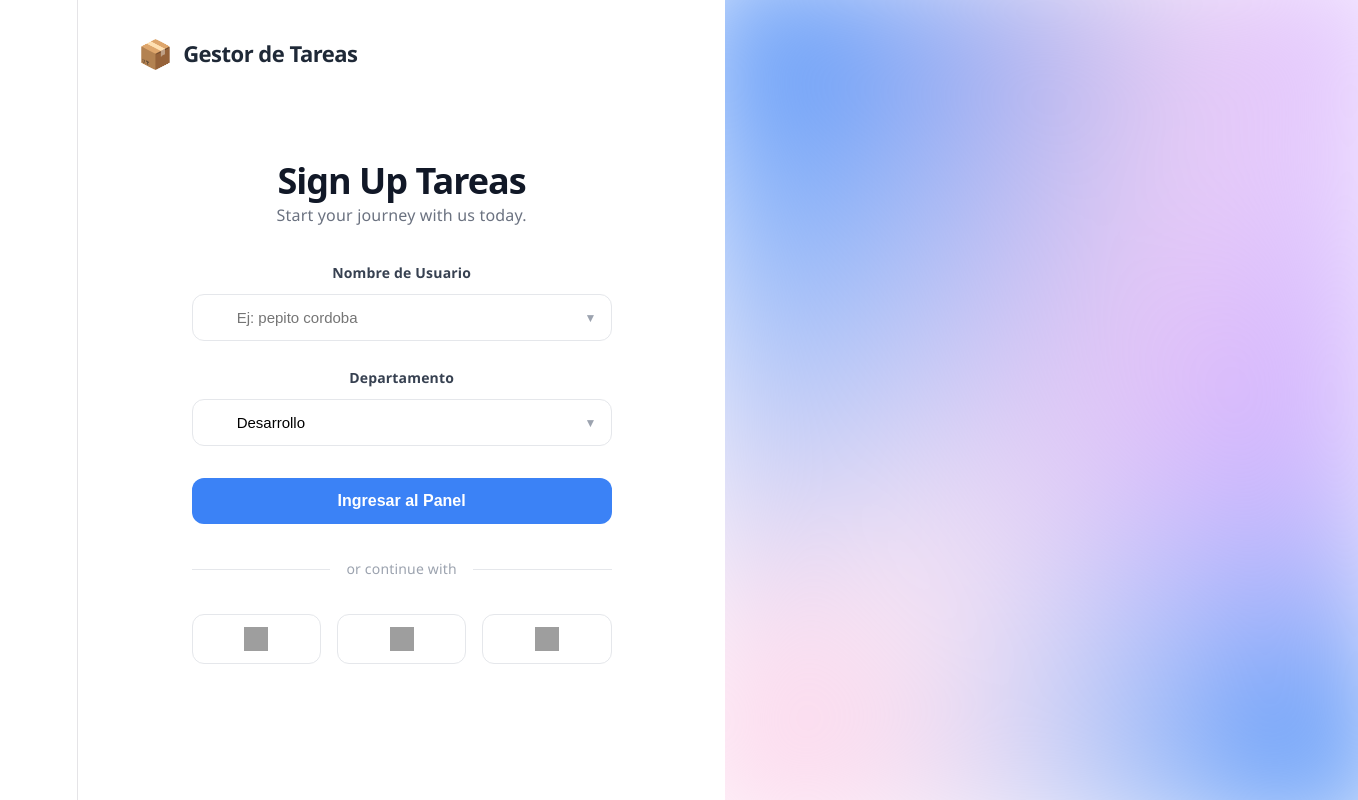
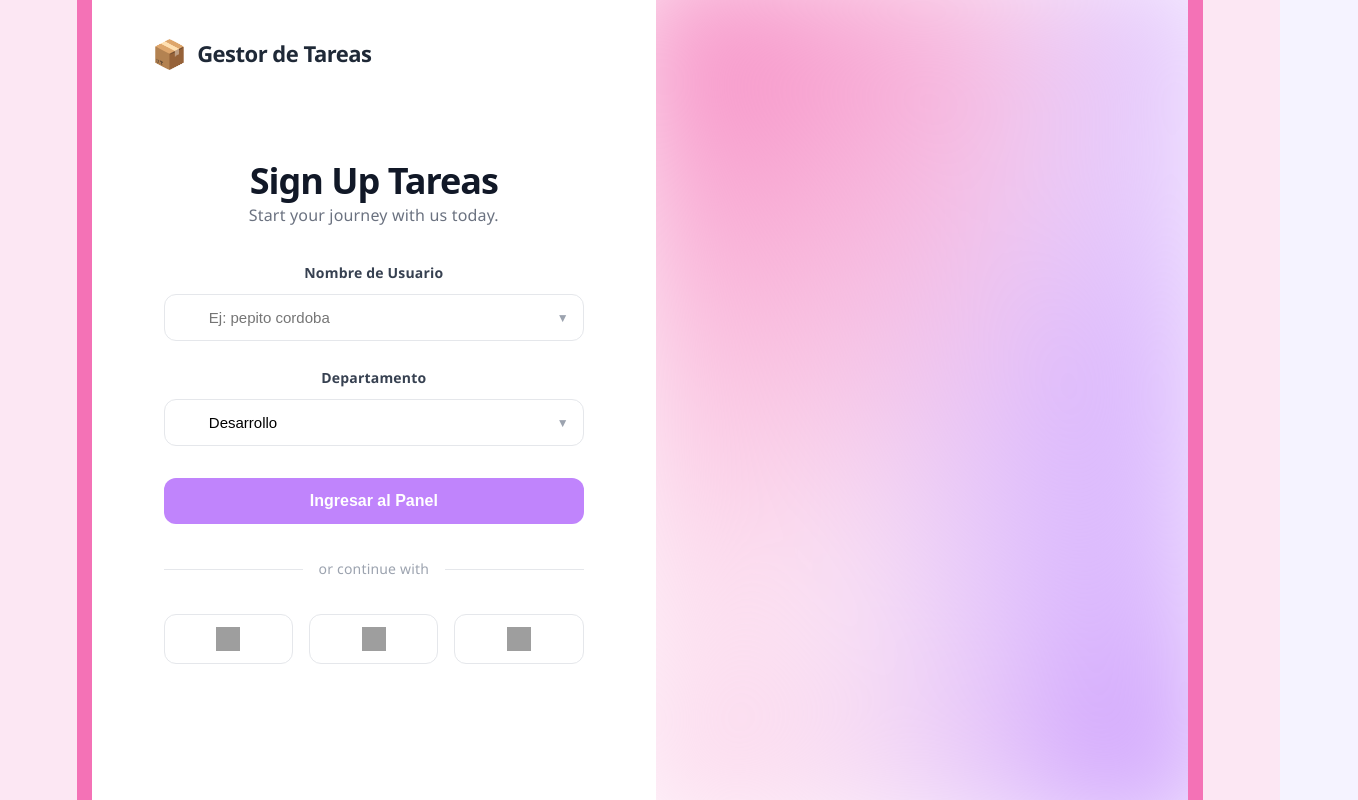
Before and after one commit to sharon-Asprilla/app-tareas-prueba-tecmica-front3, a React (Vite) app: page /login in a window 1280 px wide. Shown: the whole page, 1358 px wide, since content can reach past the window. Built offline with nearby package versions, Linux system fonts and the light colour scheme; grey boxes are pictures that could not be loaded.

Commit message:
dando colores ala aplicacion y estilos

```diff
--- a/src/index.css
+++ b/src/index.css
@@ -1,8 +1,8 @@
 :root {
   --text: #6b6375;
   --text-h: #08060d;
-  --bg: #fff;
-  --border: #e5e4e7;
+  --bg: #f5f3ff;
+  --border: #f472b6;
   --code-bg: #f4f3ec;
   --accent: #aa3bff;
   --accent-bg: rgba(170, 59, 255, 0.1);
@@ -34,8 +34,8 @@
   :root {
     --text: #9ca3af;
     --text-h: #f3f4f6;
-    --bg: #16171d;
-    --border: #2e303a;
+    --bg: #f5f3ff;
+    --border: #f472b6;
     --code-bg: #1f2028;
     --accent: #c084fc;
     --accent-bg: rgba(192, 132, 252, 0.15);
@@ -52,6 +52,7 @@
 
 body {
   margin: 0;
+  background-color: #fce7f3; /* Color rosado para el fondo de los márgenes laterales */
 }
 
 #root {
@@ -59,11 +60,12 @@ body {
   max-width: 100%;
   margin: 0 auto;
   text-align: center;
-  border-inline: 1px solid var(--border);
+  border-inline: 15px solid var(--border); /* Bordes laterales rosados (los "lados") */
   min-height: 100svh;
   display: flex;
   flex-direction: column;
   box-sizing: border-box;
+  background: var(--bg); /* Fondo morado lila para el contenido */
 }
 
 h1,
--- a/src/pages/Dashboard.css
+++ b/src/pages/Dashboard.css
@@ -1,6 +1,6 @@
 .dashboard-container {
   min-height: 100vh;
-  background-color: #f8fafc;
+  background-color: #f5f3ff;
   padding: 2rem;
 }
 
@@ -55,7 +55,7 @@
   transition: all 0.2s;
 }
 
-.filter-btn.active { background: white; color: #3b82f6; box-shadow: 0 2px 4px rgba(0,0,0,0.05); }
+.filter-btn.active { background: white; color: #c084fc; box-shadow: 0 2px 4px rgba(0,0,0,0.05); }
 
 .task-form { flex: 1; display: flex; gap: 0.5rem; min-width: 300px; }
 .task-form input {
@@ -65,8 +65,13 @@
   border-radius: 10px;
   outline: none;
 }
+
+.task-form input:focus {
+  border-color: #c084fc;
+}
+
 .task-form button {
-  background: #3b82f6;
+  background: #c084fc;
   color: white;
   border: none;
   padding: 0.8rem 1.5rem;
@@ -77,7 +82,7 @@
 }
 
 .task-form button:hover {
-  background: #2563eb;
+  background: #a855f7;
 }
 
 .task-form button:active {
@@ -94,7 +99,7 @@
   background: white;
   padding: 1.5rem;
   border-radius: 12px;
-  border-left: 4px solid #3b82f6;
+  border-left: 4px solid #c084fc;
   display: flex;
   justify-content: space-between;
   align-items: center;
@@ -148,7 +153,7 @@
 .btn-action:hover { background: #e2e8f0; }
 .btn-action.delete:hover { background: #fee2e2; }
 
-.task-card.completed { border-left-color: #10b981; opacity: 0.8; }
+.task-card.completed { border-left-color: #f472b6; opacity: 0.8; }
 .task-card:hover { transform: translateY(-2px); }
 
 .empty-message {
@@ -169,9 +174,9 @@
   font-weight: 700;
   text-transform: uppercase;
 }
-.badge.pendiente { background: #fef3c7; color: #b45309; }
-.badge.en-progreso { background: #dbeafe; color: #1e40af; }
-.badge.completada { background: #d1fae5; color: #047857; }
+.badge.pendiente { background: #fce7f3; color: #db2777; }
+.badge.en-progreso { background: #f3e8ff; color: #7e22ce; }
+.badge.completada { background: #fdf2f8; color: #be185d; }
 
 .spinner-container { text-align: center; padding: 3rem; color: #64748b; }
 
@@ -179,7 +184,7 @@
   width: 40px;
   height: 40px;
   border: 4px solid #f3f3f3;
-  border-top: 4px solid #3b82f6;
+  border-top: 4px solid #c084fc;
   border-radius: 50%;
   animation: spin 1s linear infinite;
   margin: 2rem auto;
--- a/src/pages/Login.css
+++ b/src/pages/Login.css
@@ -1,9 +1,9 @@
 .login-wrapper {
   display: flex;
   height: 100vh;
-  width: 100vw;
+  width: 100%;
   font-family: 'Segoe UI', Roboto, Helvetica, Arial, sans-serif;
-  background-color: #ffffff;
+  background-color: #f5f3ff;
   overflow: hidden;
 }
 
@@ -110,12 +110,12 @@
 }
 
 .input-wrapper input:focus {
-  border-color: #3b82f6;
-  box-shadow: 0 0 0 4px rgba(59, 130, 246, 0.1);
+  border-color: #c084fc;
+  box-shadow: 0 0 0 4px rgba(192, 132, 252, 0.1);
 }
 
 .btn-primary {
-  background-color: #3b82f6;
+  background-color: #c084fc;
   color: white;
   padding: 14px;
   border: none;
@@ -127,7 +127,7 @@
   transition: transform 0.1s, background 0.2s;
 }
 
-.btn-primary:hover { background-color: #2563eb; }
+.btn-primary:hover { background-color: #a855f7; }
 .btn-primary:active { transform: scale(0.98); }
 
 .separator {
@@ -200,12 +200,12 @@
   width: 100%;
   height: 100%;
   background:
-    radial-gradient(at 0% 0%, #3b82f6 0, transparent 55%),
+    radial-gradient(at 0% 0%, #f472b6 0, transparent 55%),
     radial-gradient(at 50% 0%, #fbcfe8 0, transparent 55%),
     radial-gradient(at 100% 0%, #d8b4fe 0, transparent 55%),
     radial-gradient(at 0% 100%, #fbcfe8 0, transparent 55%),
     radial-gradient(at 80% 50%, #d8b4fe 0, transparent 50%),
-    radial-gradient(at 100% 100%, #3b82f6 0, transparent 55%);
+    radial-gradient(at 100% 100%, #c084fc 0, transparent 55%);
   filter: blur(60px);
   transform: scale(1.1);
 }
```
